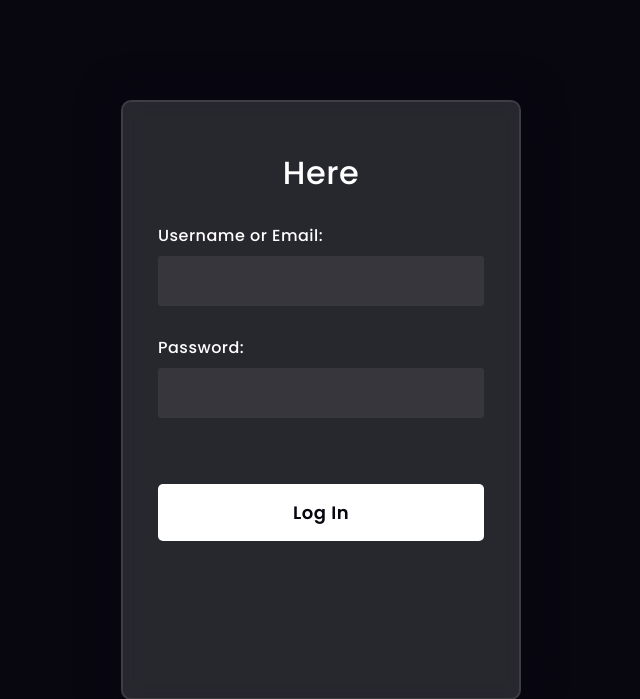
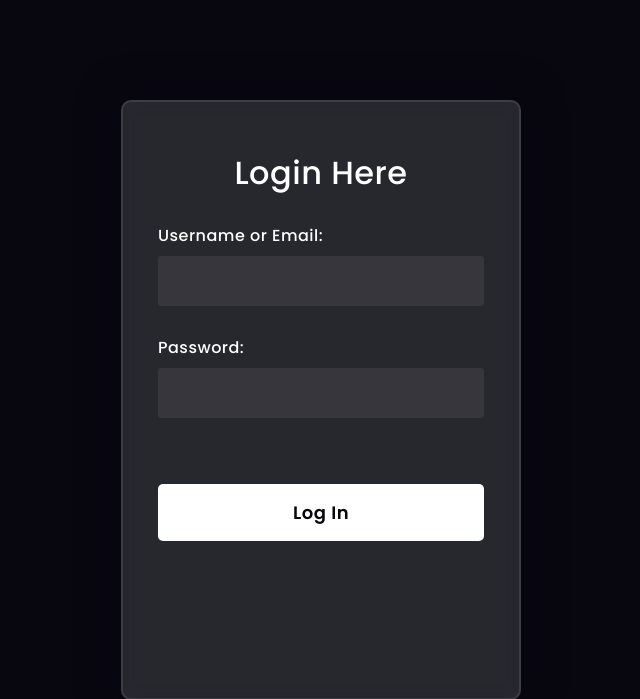
Before and after one commit to ffarzam/CW-98, a Django app: template week16/TaskManagement/templates/login.html in a window 1280 px wide. Shown: the top 699 px of the page, without its empty margins (319-959 px from the left). Run offline with Django 4.2, Linux system fonts and the light colour scheme; the template is opened without the code that fills it: values that come from a table or form of the project are taken from there, others are empty.

Commit message:
refactor: login box header fixed

```diff
--- a/week16/TaskManagement/templates/login.html
+++ b/week16/TaskManagement/templates/login.html
@@ -89,7 +89,7 @@
 <body>
 
 <form action="" method="POST">
-    <h3>Here</h3>
+    <h3>Login Here</h3>
 
     {% if message %}
     <h6 class="mt-2">{{message}}</h6>
```
